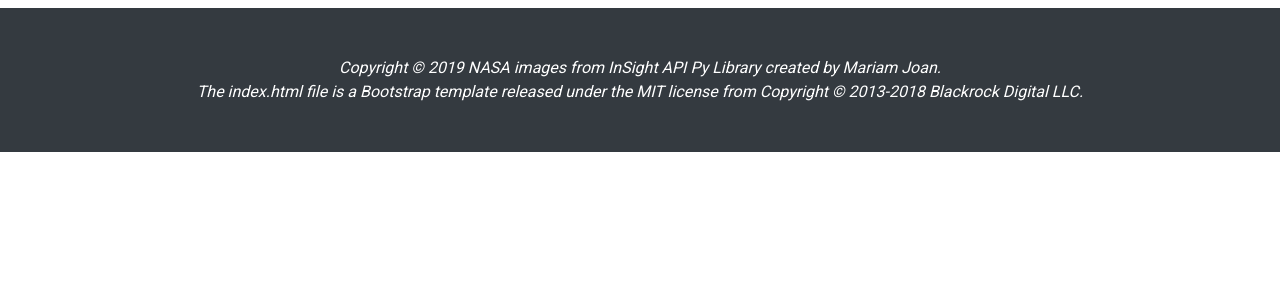
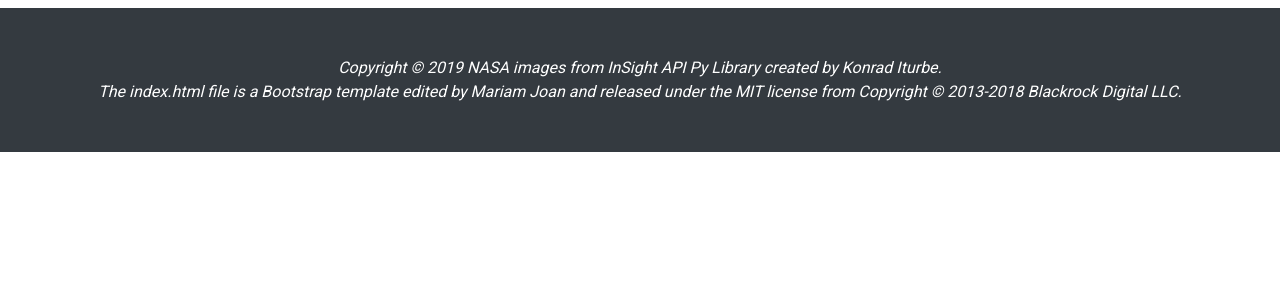
Before and after one commit to MJOAN/NASA-InSight, a Flask app: template templates/images.html in a window 1280 px wide. Shown: the part 48-348 px from the top of the page. Run offline with Flask 2, Linux system fonts and the light colour scheme; the template is opened without the code that fills it, so the values that code supplies are empty; some libraries are stand-ins or nearby versions.

Commit message:
Update images.html

```diff
--- a/templates/images.html
+++ b/templates/images.html
@@ -60,8 +60,8 @@
         <!-- Footer -->
         <footer class="py-5 bg-dark">
             <div class="container">
-                <p class="m-0 text-center text-white">Copyright &copy; 2019 NASA images from InSight API Py Library created by Mariam Joan.
-                <br>The index.html file is a Bootstrap template released under the MIT license from Copyright &copy; 2013-2018 Blackrock Digital LLC.
+                <p class="m-0 text-center text-white">Copyright &copy; 2019 NASA images from InSight API Py Library created by Konrad Iturbe.
+                <br>The index.html file is a Bootstrap template edited by Mariam Joan and released under the MIT license from Copyright &copy; 2013-2018 Blackrock Digital LLC.
                 </p>
             </div>
         </footer>
```
